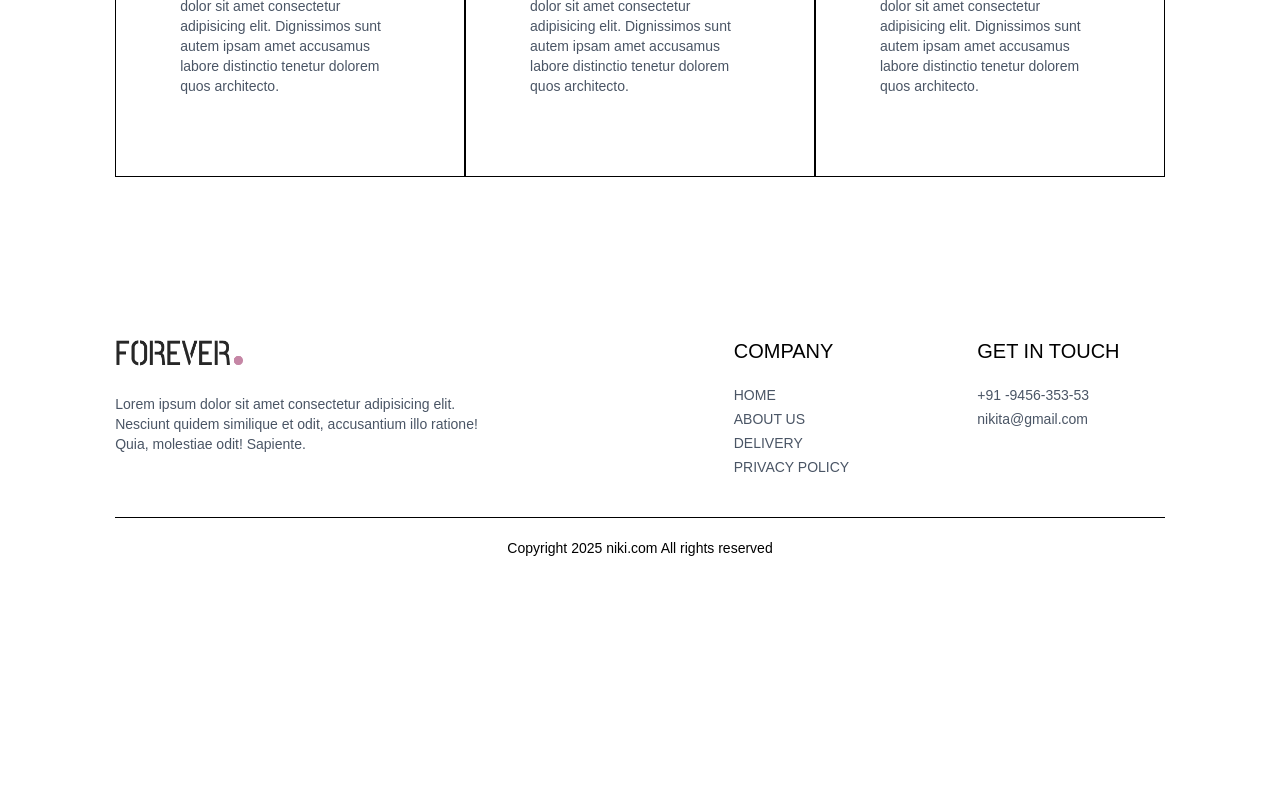
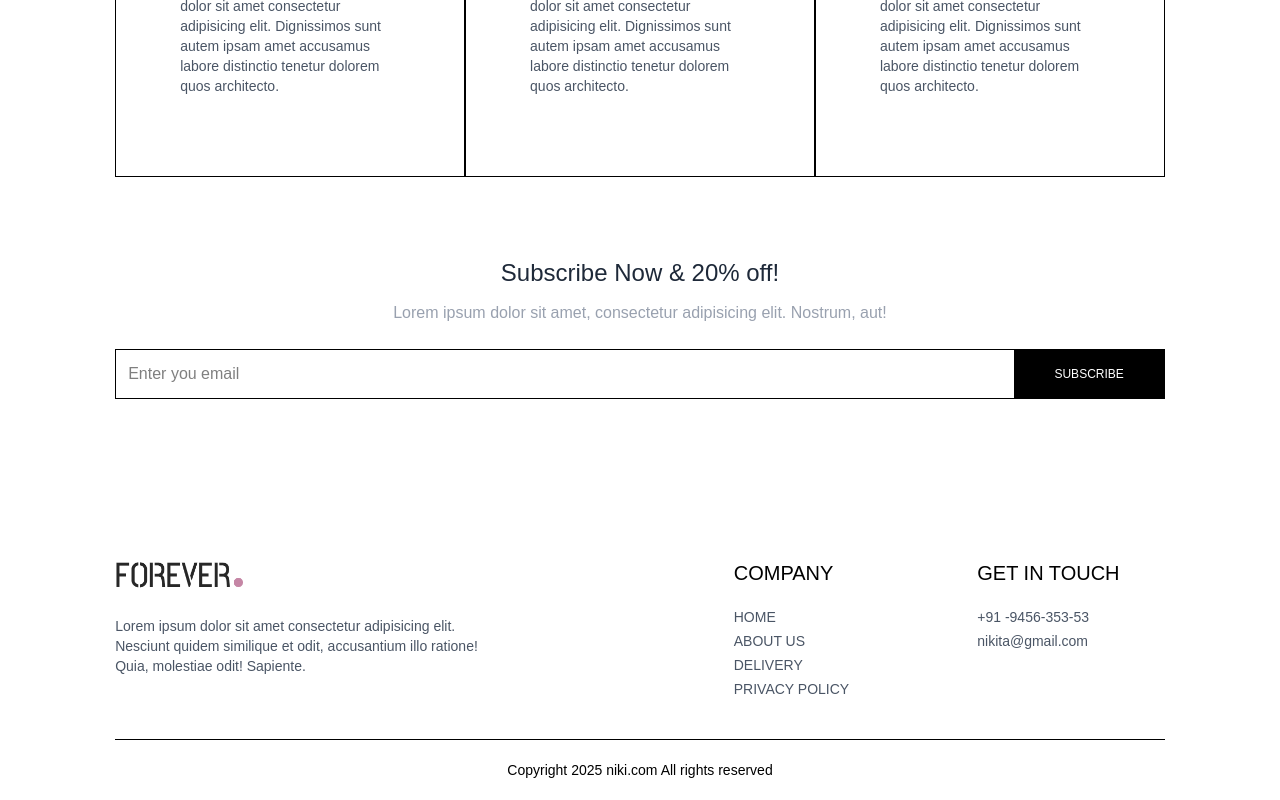
Before and after one commit to Nikita-kanwar/E-Commerce-Website, a React (Vite) app: page /about in a window 1280 px wide. Shown: the part 956-1756 px from the top of the page. Before the commit the page ends 1534 px from the top, so only its background shows below. Built offline with nearby package versions, Linux system fonts and the light colour scheme.

Commit message:
Add NewsletterBox for subscription

```diff
--- a/src/Pages/About.jsx
+++ b/src/Pages/About.jsx
@@ -1,6 +1,7 @@
 import React from 'react'
 import Title from '../Components/Title'
 import {assets} from '../assets/assets'
+import NewsLetterBox from '../Components/NewsLetterBox'
 
 const About = () => {
   return (
@@ -36,6 +37,8 @@
     </div>
 
   </div>
+
+  <NewsLetterBox />
     </div>
   )
 }
```
